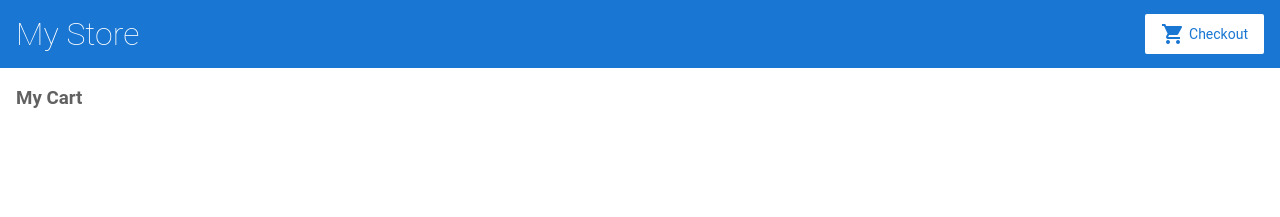
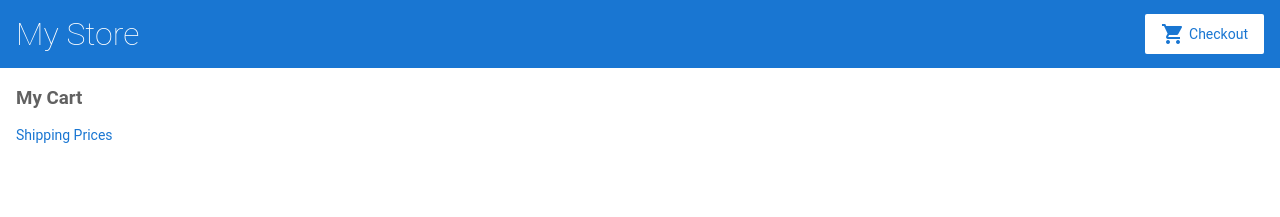
Before and after one commit to felipegueller/angular-my-store, an Angular app: page /cart in a window 1280 px wide. Shown: the top 217 px of the page. Built offline with nearby package versions, Linux system fonts and the light colour scheme.

Commit message:
:sparkles: feat: adding a routerLink to shipping component

```diff
--- a/src/app/cart/cart.component.html
+++ b/src/app/cart/cart.component.html
@@ -1,4 +1,8 @@
 <h3>My Cart</h3>
+
+<p>
+  <a routerLink="/shipping">Shipping Prices</a>
+</p>
 
 <div class="cart-item" *ngFor="let item of items">
   <p> {{ item.name }}</p>
```
